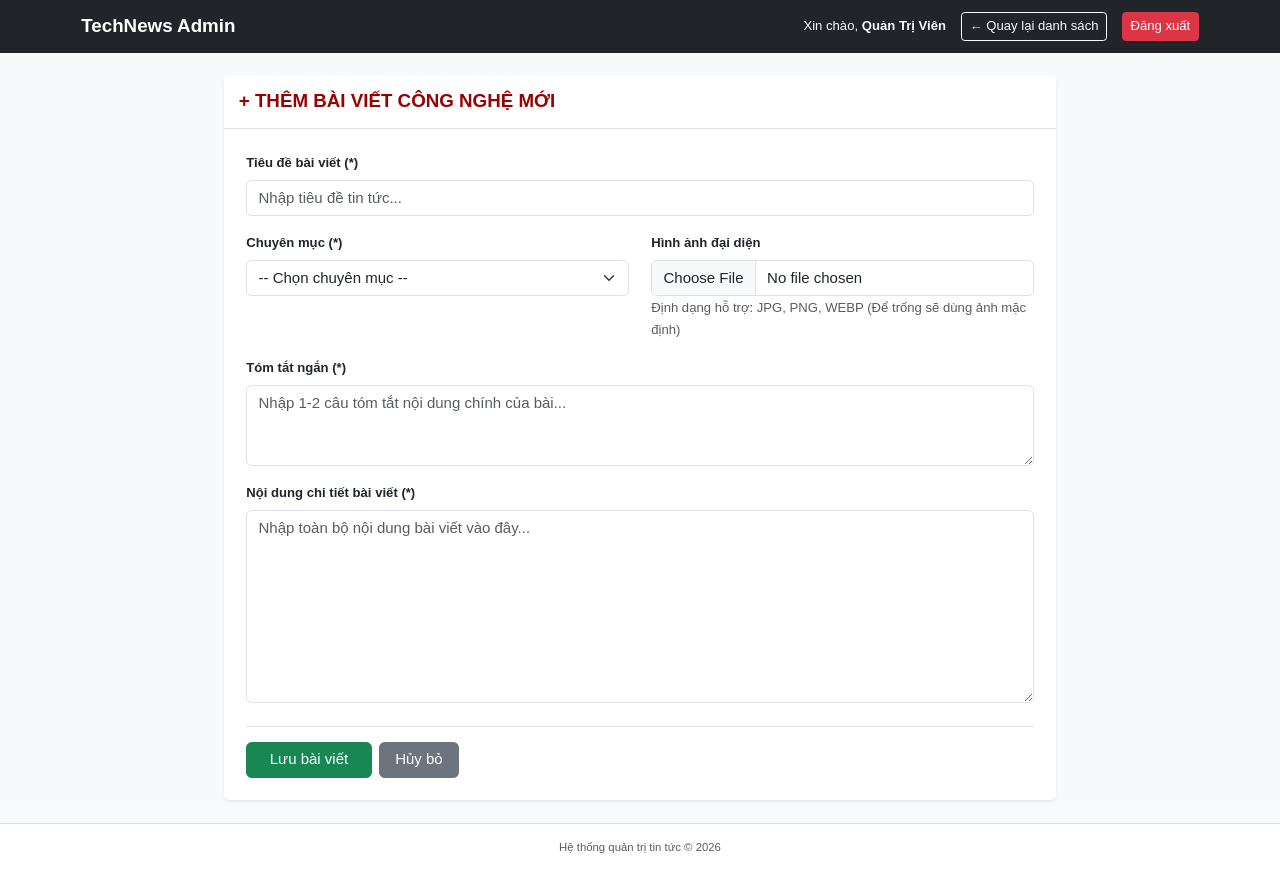
After one commit to hoangsrc/25TH2507-WebTechnologyNews, a PHP site: page /add_post.php in a window 1280 px wide. The commit adds this page. Run offline with PHP 8.4, Linux system fonts and the light colour scheme; a user stored in the database is signed in; data comes from the database, SQL or seed files in the repository.

Commit message:
Update - Thêm chức năng tạo mới bài viết | Chỉnh sửa giao diện

```diff
--- /dev/null
+++ b/add_post.php
@@ -0,0 +1,161 @@
+<?php
+session_start();
+require_once 'db.php';
+
+// Kiem tra phien dang nhap
+if (!isset($_SESSION['admin'])) {
+    header("Location: login.php");
+    exit();
+}
+
+$error = '';
+$success = '';
+
+// Lay danh sach chuyen muc cho the select
+$res_cats = mysqli_query($conn, "SELECT * FROM categories ORDER BY id ASC");
+
+// Xu ly khi nguoi dung bam nut Luu bai viet
+if ($_SERVER['REQUEST_METHOD'] == 'POST') {
+    $title = trim($_POST['title']);
+    $category_id = (int)$_POST['category_id'];
+    $summary = trim($_POST['summary']);
+    $content = trim($_POST['content']);
+    $image_name = 'default.jpg';
+
+    // Kiem tra du lieu dau vao co ban
+    if (empty($title) || empty($summary) || empty($content) || $category_id <= 0) {
+        $error = 'Vui lòng điền đầy đủ tất cả các trường thông tin!';
+    } else {
+        // Xu ly upload hinh anh neu nguoi dung co chon file
+        if (isset($_FILES['image']) && $_FILES['image']['error'] == 0) {
+            $allowed_exts = ['jpg', 'jpeg', 'png', 'webp'];
+            $file_info = pathinfo($_FILES['image']['name']);
+            $file_ext = strtolower($file_info['extension']);
+
+            if (in_array($file_ext, $allowed_exts)) {
+                // Dat ten file moi kem moc thoi gian de tranh trung lap
+                $new_filename = time() . '_' . preg_replace('/[^a-zA-Z0-9_\.]/', '', $file_info['basename']);
+                $target_path = 'uploads/' . $new_filename;
+
+                if (move_uploaded_file($_FILES['image']['tmp_name'], $target_path)) {
+                    $image_name = $new_filename;
+                }
+            } else {
+                $error = 'Chỉ chấp nhận các định dạng ảnh: JPG, JPEG, PNG, WEBP!';
+            }
+        }
+
+        // Luu vao CSDL neu khong co loi
+        if (empty($error)) {
+            $stmt = mysqli_prepare($conn, "INSERT INTO posts (category_id, title, summary, content, image) VALUES (?, ?, ?, ?, ?)");
+            mysqli_stmt_bind_param($stmt, "issss", $category_id, $title, $summary, $content, $image_name);
+
+            if (mysqli_stmt_execute($stmt)) {
+                header("Location: admin.php");
+                exit();
+            } else {
+                $error = 'Lỗi hệ thống khi lưu bài viết: ' . mysqli_error($conn);
+            }
+        }
+    }
+}
+?>
+<!DOCTYPE html>
+<html lang="vi">
+<head>
+    <meta charset="UTF-8">
+    <meta name="viewport" content="width=device-width, initial-scale=1.0">
+    <title>Thêm Bài Viết Mới - TechNews</title>
+    <link href="https://cdn.jsdelivr.net/npm/bootstrap@5.3.0/dist/css/bootstrap.min.css" rel="stylesheet">
+    <link href="css/style.css?v=<?= time() ?>" rel="stylesheet">
+</head>
+<body class="bg-light">
+
+    <div class="main-wrapper">
+        <!-- Header -->
+        <nav class="navbar navbar-expand-lg navbar-dark bg-dark">
+            <div class="container">
+                <a class="navbar-brand fw-bold" href="admin.php">TechNews Admin</a>
+                <div class="d-flex align-items-center gap-3">
+                    <span class="text-light small">Xin chào, <strong><?= htmlspecialchars($_SESSION['fullname']) ?></strong></span>
+                    <a href="admin.php" class="btn btn-outline-light btn-sm">&larr; Quay lại danh sách</a>
+                    <a href="logout.php" class="btn btn-danger btn-sm">Đăng xuất</a>
+                </div>
+            </div>
+        </nav>
+
+        <!-- Form Them Bai Viet -->
+        <div class="container my-4">
+            <div class="row justify-content-center">
+                <div class="col-lg-9">
+                    <div class="card shadow-sm border-0">
+                        <div class="card-header bg-white border-bottom py-3">
+                            <h5 class="fw-bold m-0" style="color: var(--primary-red);">+ THÊM BÀI VIẾT CÔNG NGHỆ MỚI</h5>
+                        </div>
+                        <div class="card-body p-4">
+
+                            <?php if (!empty($error)): ?>
+                                <div class="alert alert-danger py-2"><?= htmlspecialchars($error) ?></div>
+                            <?php endif; ?>
+
+                            <!-- Bat buoc phai co enctype="multipart/form-data" de upload file -->
+                            <form action="add_post.php" method="POST" enctype="multipart/form-data">
+                                <div class="mb-3">
+                                    <label class="form-label fw-bold small">Tiêu đề bài viết (*)</label>
+                                    <input type="text" name="title" class="form-control"
+                                           placeholder="Nhập tiêu đề tin tức..." value="<?= isset($_POST['title']) ? htmlspecialchars($_POST['title']) : '' ?>" required>
+                                </div>
+
+                                <div class="row mb-3">
+                                    <div class="col-md-6">
+                                        <label class="form-label fw-bold small">Chuyên mục (*)</label>
+                                        <select name="category_id" class="form-select" required>
+                                            <option value="">-- Chọn chuyên mục --</option>
+                                            <?php while ($cat = mysqli_fetch_assoc($res_cats)): ?>
+                                                <option value="<?= $cat['id'] ?>" <?= (isset($_POST['category_id']) && $_POST['category_id'] == $cat['id']) ? 'selected' : '' ?>>
+                                                    <?= htmlspecialchars($cat['name']) ?>
+                                                </option>
+                                            <?php endwhile; ?>
+                                        </select>
+                                    </div>
+
+                                    <div class="col-md-6">
+                                        <label class="form-label fw-bold small">Hình ảnh đại diện</label>
+                                        <input type="file" name="image" class="form-control" accept="image/*">
+                                        <small class="text-muted">Định dạng hỗ trợ: JPG, PNG, WEBP (Để trống sẽ dùng ảnh mặc định)</small>
+                                    </div>
+                                </div>
+
+                                <div class="mb-3">
+                                    <label class="form-label fw-bold small">Tóm tắt ngắn (*)</label>
+                                    <textarea name="summary" class="form-control" rows="3"
+                                              placeholder="Nhập 1-2 câu tóm tắt nội dung chính của bài..." required><?= isset($_POST['summary']) ? htmlspecialchars($_POST['summary']) : '' ?></textarea>
+                                </div>
+
+                                <div class="mb-4">
+                                    <label class="form-label fw-bold small">Nội dung chi tiết bài viết (*)</label>
+                                    <textarea name="content" class="form-control" rows="8"
+                                              placeholder="Nhập toàn bộ nội dung bài viết vào đây..." required><?= isset($_POST['content']) ? htmlspecialchars($_POST['content']) : '' ?></textarea>
+                                </div>
+
+                                <div class="border-top pt-3 d-flex gap-2">
+                                    <button type="submit" class="btn btn-success px-4">Lưu bài viết</button>
+                                    <a href="admin.php" class="btn btn-secondary px-3">Hủy bỏ</a>
+                                </div>
+                            </form>
+
+                        </div>
+                    </div>
+                </div>
+            </div>
+        </div>
+    </div>
+
+    <footer class="site-footer py-3 text-center border-top">
+        <div class="container small text-muted">
+            Hệ thống quản trị tin tức &copy; 2026
+        </div>
+    </footer>
+
+</body>
+</html>
--- a/admin.php
+++ b/admin.php
@@ -12,7 +12,7 @@ if (!isset($_SESSION['admin'])) {
 $sql = "SELECT posts.*, categories.name AS cat_name
         FROM posts
         JOIN categories ON posts.category_id = categories.id
-        ORDER BY posts.id DESC";
+        ORDER BY posts.id ASC";
 $result = mysqli_query($conn, $sql);
 ?>
 <!DOCTYPE html>
--- a/index.php
+++ b/index.php
@@ -74,7 +74,7 @@ $res_popular = mysqli_query($conn, "SELECT id, title, created_at FROM posts ORDE
     <meta name="viewport" content="width=device-width, initial-scale=1.0">
     <title>Bản Tin Công Nghệ - TechNews</title>
     <link href="https://cdn.jsdelivr.net/npm/bootstrap@5.3.0/dist/css/bootstrap.min.css" rel="stylesheet">
-    <link href="css/style.css" rel="stylesheet">
+    <link href="css/style.css?v=<?= time() ?>" rel="stylesheet">
 </head>
 <body>
 
@@ -289,10 +289,10 @@ $res_popular = mysqli_query($conn, "SELECT id, title, created_at FROM posts ORDE
 
             <div class="d-flex flex-wrap justify-content-between align-items-center small text-muted">
                 <div>
-                    <strong>TECHNEWS.VN</strong> - Trang thông tin điện tử công nghệ mô phỏng
+                    <strong>TECHNEWS.VN</strong> - Trang thông tin điện tử công nghệ  &copy; 2026 TechNews
                 </div>
                 <div>
-                    Bản quyền &copy; 2026 TechNews. Mọi quyền được bảo lưu.
+                    Website phục vụ mục đích học tập <span style="font-weight: bold; font-size: 1.2em;">|</span> Học phần: Phát Triển Phần Mềm Mã Nguồn Mở <span style="font-weight: bold; font-size: 1.2em;">|</span> Sinh viên thực hiện: MSSV - 25TH2507
                 </div>
             </div>
         </div>
```
Also changed, not shown: css/style.css (+30 -16 lines), uploads/1792415272_claudeopus.jpg (added).
